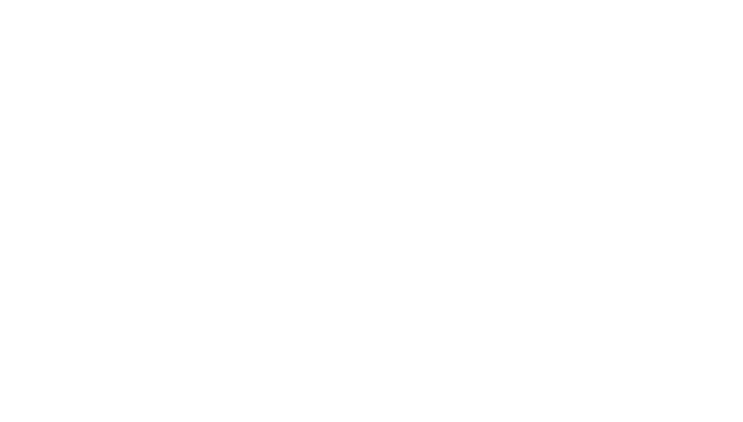
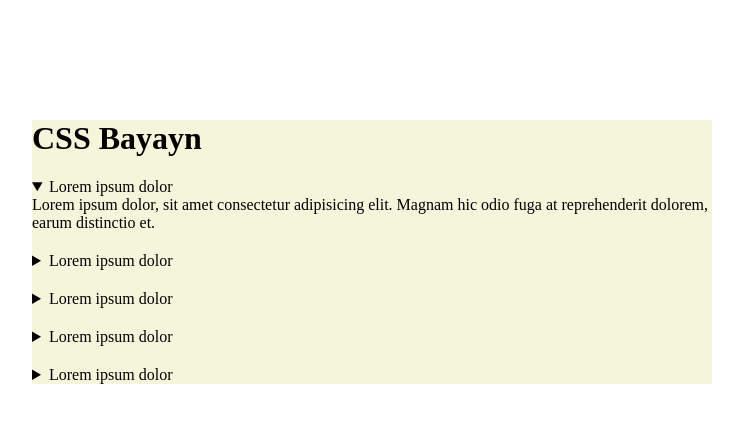
Before and after one commit to Belousmind/cssBayan, a plain HTML site: page cssBayan/index.html in a window 1280 px wide. Shown: the whole page, without its empty margins (268-1011 px from the left). Drawn offline with Linux system fonts and the light colour scheme.

Commit message:
feat: add basic structure

```diff
--- a/cssBayan/index.html
+++ b/cssBayan/index.html
@@ -4,9 +4,43 @@
     <meta charset="UTF-8">
     <meta http-equiv="X-UA-Compatible" content="IE=edge">
     <meta name="viewport" content="width=device-width, initial-scale=1.0">
-    <title>CodeJam</title>
-    <link rel="stylesheet" href="style.css">
+    <title>CSS Bayan</title>
+    <link rel="shortcut icon" href="./accets/favicon.ico" type="image/x-icon">
+    <link rel="stylesheet" href="./style.css">
 </head>
 <body>
+    <div class="accordion">
+        <h1>CSS Bayayn</h1>
+        <details open>
+            <summary>
+            Lorem ipsum dolor
+            </summary>
+            <div class="text">Lorem ipsum dolor, sit amet consectetur adipisicing elit. Magnam hic odio fuga at reprehenderit dolorem, earum distinctio et.</div>
+        </details>
+        <details>
+            <summary>
+            Lorem ipsum dolor
+            </summary>
+            <div class="text">Lorem ipsum dolor, sit amet consectetur adipisicing elit. Magnam hic odio fuga at reprehenderit dolorem, earum distinctio et.</div>
+        </details>
+        <details>
+            <summary>
+            Lorem ipsum dolor
+            </summary>
+            <div class="text">Lorem ipsum dolor, sit amet consectetur adipisicing elit. Magnam hic odio fuga at reprehenderit dolorem, earum distinctio et.</div>
+        </details>
+        <details>
+            <summary>
+            Lorem ipsum dolor
+            </summary>
+            <div class="text">Lorem ipsum dolor, sit amet consectetur adipisicing elit. Magnam hic odio fuga at reprehenderit dolorem, earum distinctio et.</div>
+        </details>
+        <details>
+            <summary>
+            Lorem ipsum dolor
+            </summary>
+            <div class="text">Lorem ipsum dolor, sit amet consectetur adipisicing elit. Magnam hic odio fuga at reprehenderit dolorem, earum distinctio et.</div>
+        </details>
+    </div>
 </body>
 </html>
--- a/cssBayan/style.css
+++ b/cssBayan/style.css
@@ -0,0 +1,17 @@
+body {
+    box-sizing: border-box;
+    padding: 0;
+    margin: 0;
+
+}
+
+.accordion {
+    display: block;
+    background-color: beige;
+    width: 680px;
+    margin: 120px auto;
+}
+
+details {
+    margin-bottom: 20px;
+}
```
Also changed, not shown: cssBayan/accets/favicon.ico (added).
